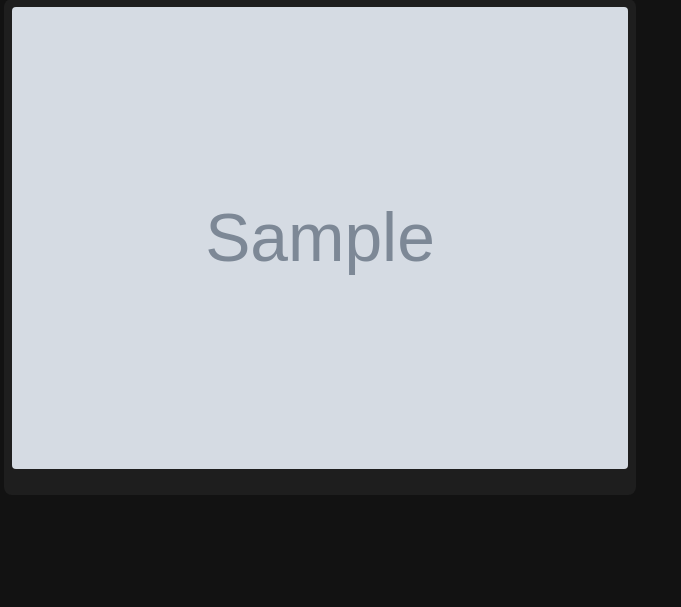
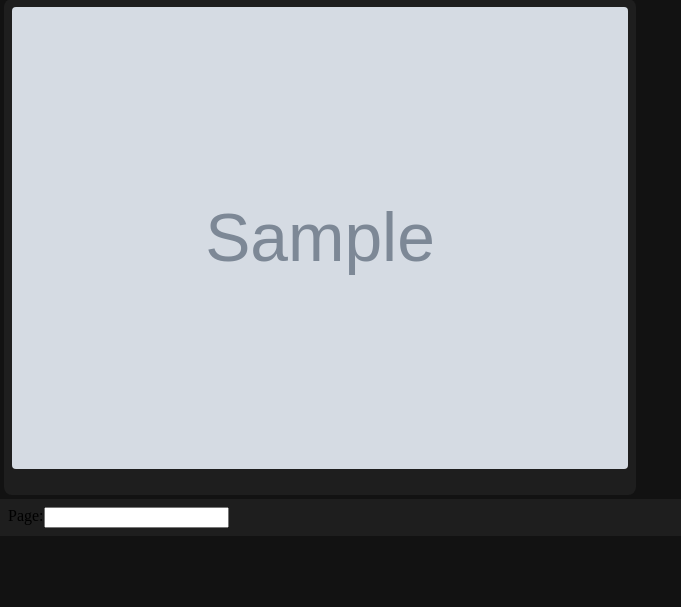
Before and after one commit to miki4920/BattlemapSearcher, a Django app: template mapviewer/templates/mapviewer/map_tiles.html in a window 1280 px wide. Shown: the part 51-658 px from the top of the page, without its empty margins (0-681 px from the left). Run offline with Django 3.2, Linux system fonts and the light colour scheme; the template is opened without the code that fills it: values that come from a table or form of the project are taken from there, others are empty; tables that the repository leaves empty hold one stand-in row (values such as "Sample post"); grey boxes marked "Sample" are stand-in pictures.

Commit message:
Added a basic pagination TODO: Add buttons to move left and right, sort out footer's look

```diff
--- a/mapviewer/config.py
+++ b/mapviewer/config.py
@@ -11,3 +11,4 @@ class CONFIG:
     THUMBNAIL_SIZE = 512
     THUMBNAIL_FORMAT = "PNG"
     THUMBNAIL_DIRECTORY = UPLOAD_DIRECTORY + "/thumbnails"
+    MAPS_PER_PAGE = 100
--- a/mapviewer/forms.py
+++ b/mapviewer/forms.py
@@ -13,3 +13,7 @@ class SearchForm(forms.Form):
         text = re.sub("[^a-zA-Z0-9 \"]", "", text)
         text = text.split(" ")
         cleaned_data["text"] = text
+
+
+class PageForm(forms.Form):
+    page = forms.IntegerField()
--- a/mapviewer/static/mapviewer/map_tiles.js
+++ b/mapviewer/static/mapviewer/map_tiles.js
@@ -60,6 +60,7 @@ function send_request(element, map_id) {
 $(document).ready(function(){
   $("#homeicon").on('click touchstart', function() {
       var form = document.getElementById("homeform");
+      form.action = "http://192.168.1.129:8000";
       form.submit();
   });
 });
--- a/mapviewer/static/mapviewer/style.css
+++ b/mapviewer/static/mapviewer/style.css
@@ -223,3 +223,14 @@ hr {
 .box button:hover {
   background-color: rgba(255, 255, 255, 0.16);
 }
+
+footer {
+  width: 100%;
+  height: 5%;
+  padding: 8px;
+  background-color: rgba(255, 255, 255, 0.05);
+}
+
+footer:hover {
+  background-color: rgba(255, 255, 255, 0.09);
+}
--- a/mapviewer/templates/mapviewer/map_tiles.html
+++ b/mapviewer/templates/mapviewer/map_tiles.html
@@ -5,7 +5,7 @@
         <div class="background">
             <form action="" method="post" id="searchform">
                 {% csrf_token %}
-                {{form}}
+                {{search_form}}
                 <button type="submit" id="searchicon" class="buttonicon"></button>
                 <button type="button" id="homeicon" class="buttonicon"></button>
             </form>
@@ -38,6 +38,11 @@
         </div>
     </div>
     {% endfor %}
+    <footer>
+        <form action="" method="get" id="pageform">
+            {{page_form}}
+        </form>
+    </footer>
 </div>
 {% load static %}
 <script src="{% static 'mapviewer/map_tiles.js' %}"></script>
--- a/mapviewer/urls.py
+++ b/mapviewer/urls.py
@@ -9,6 +9,7 @@ app_name = 'mapviewer'
 
 urlpatterns = [
     path('', views.map_tiles, name="map_tiles"),
+    path('<int:page_id>', views.map_tiles, name="map_tiles"),
     path('maps/', views.request_map, name="map_no_parameters"),
     path('maps/<int:map_id>', views.request_map, name="map")]
 
```
Also changed, not shown: mapviewer/views.py (+16 -6 lines).
